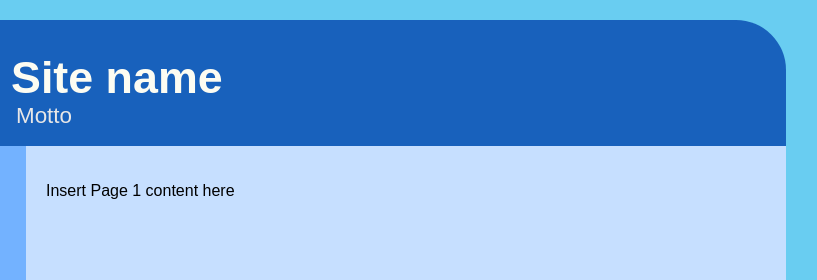
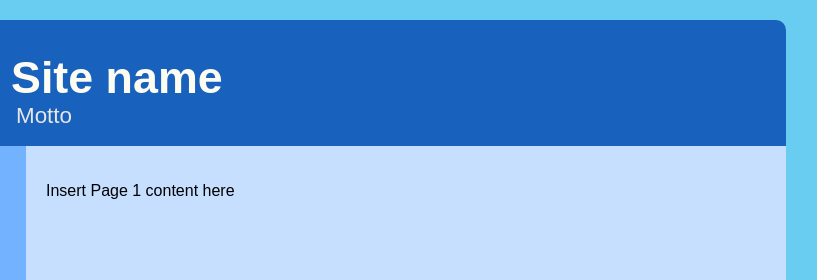
Before and after one commit to Daniele06/Simple-one-page-website-template, a plain HTML site: page index.html in a window 1280 px wide. Shown: the top 280 px of the page, 329-1146 px from the left. Drawn offline with Linux system fonts and the light colour scheme.

Commit message:
Add files via upload

```diff
--- a/style.css
+++ b/style.css
@@ -30,7 +30,7 @@
 #siteHeader {
   background-color: #1861bc;
   border-top-left-radius: 50px;
-  border-top-right-radius: 50px;
+  border-top-right-radius: 10px;
   display: flex;
   align-items: center;
   padding: 20px 10px 5px 10px;
```
